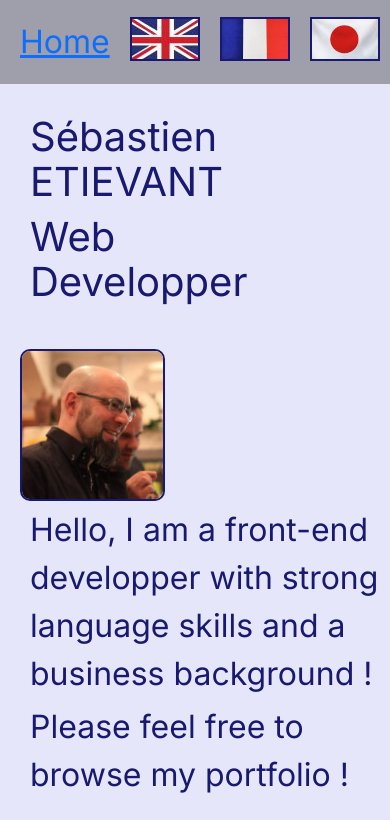
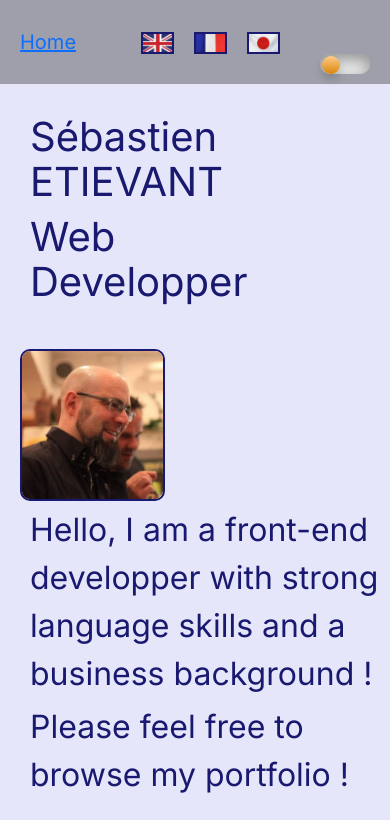
Before and after one commit to uenoeki54/portfiolio-seb, a React (Vite) app: page /0 in a window 390 px wide. Shown: the top 820 px of the page. Built offline with nearby package versions, Linux system fonts and the light colour scheme.

Commit message:
responsive design : small flags

```diff
--- a/src/assets/sass/media-queries.scss
+++ b/src/assets/sass/media-queries.scss
@@ -36,6 +36,14 @@
   .item a img {
     width: 250px !important;
   }
+  .flags img {
+    width: 33px;
+  }
+  #header {
+    a {
+      font-size: 20px;
+    }
+  }
 }
 @media (max-width: 501px) {
   #sebastien-etievant {
```
